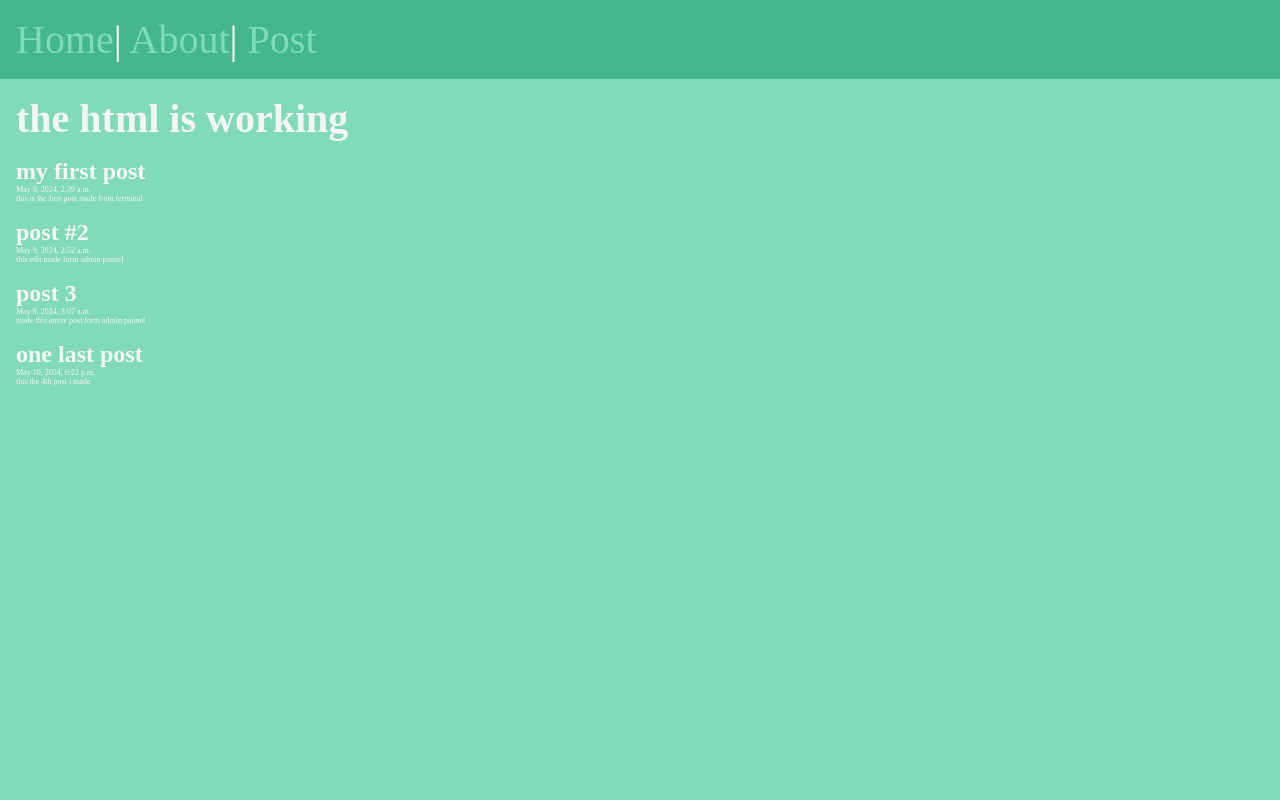
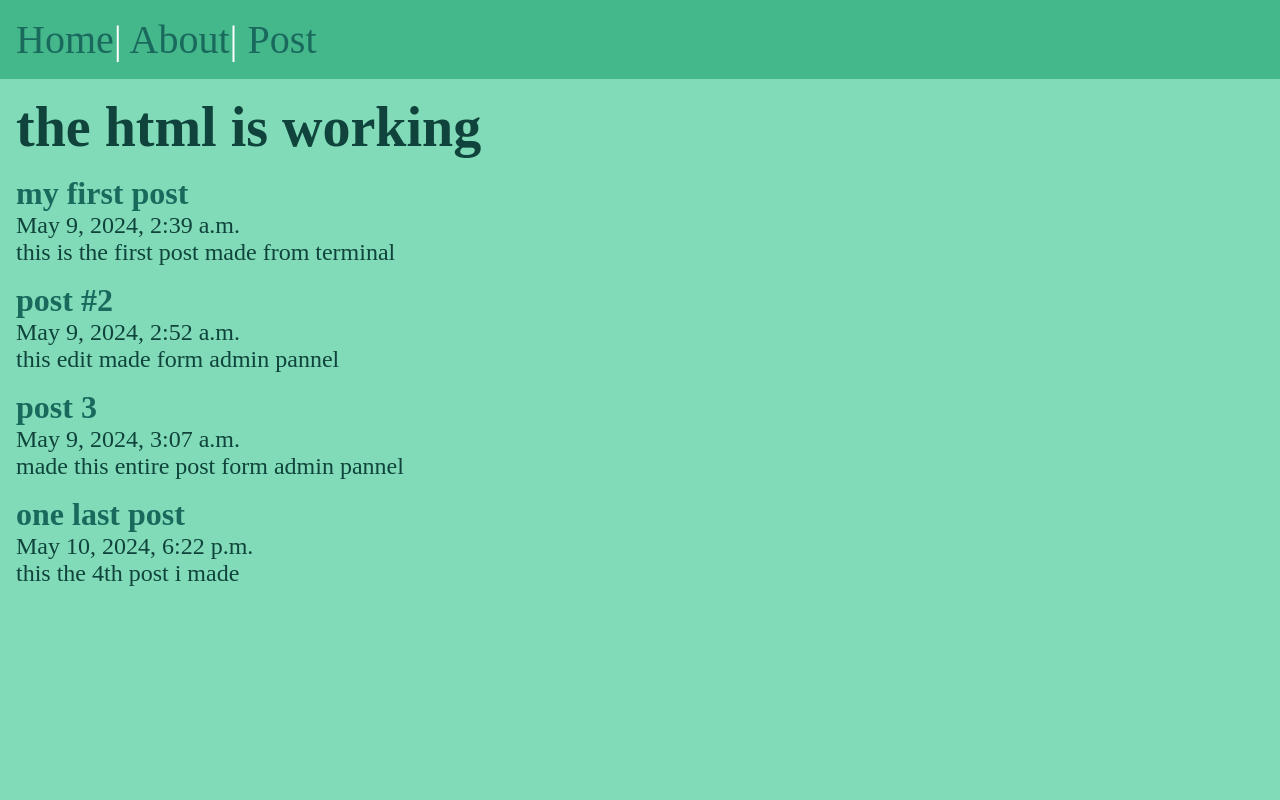
Before and after one commit to DiegoTRW/firstweb, a Django app: page /post/ in a window 1280 px wide. Run offline with Django 5.2, Linux system fonts and the light colour scheme; data comes from the database, SQL or seed files in the repository; both versions use the stored data as it was after the commit.

Commit message:
trying an failing

```diff
--- a/pyweb/commands.txt
+++ b/pyweb/commands.txt
@@ -7,7 +7,7 @@ C:\Users\Diego\OneDrive\my_code\weblearn2\webenv\Scripts>
 cd webenv\Scripts
 .\activate
 
-C:\Users\Diego\OneDrive\my_code\weblearn2\webenv\web2\learingweb\pyweb>
+C:\Users\Diego\OneDrive\my_code\weblearn2\web2\learingweb\pyweb>
 python manage.py runserver
 python manage.py startapp posts
 python manage.py shell
--- a/pyweb/posts/templates/post_/post_list.html
+++ b/pyweb/posts/templates/post_/post_list.html
@@ -7,7 +7,11 @@
   <h1>the html is working</h1>
   {% for post in posts %}
   <article class ="postdata">
-    <h2>{{ post.title }}</h2>
+    <h2>
+      <a class="slug" href = "{% url 'page' slug=post.slug%}">
+        {{ post.title }}
+      </a>
+    </h2>
     <p>{{ post.date }}</p>
     <p>{{ post.body }}</p>
   </article>
--- a/pyweb/posts/urls.py
+++ b/pyweb/posts/urls.py
@@ -3,5 +3,6 @@ from django.urls import path
 from . import views
 
 urlpatterns = [
-    path('',views.post_list_v),
+    path('',views.post_list_v,name="post"),
+    path('<slug:slug>',views.post_page,name="page")
 ]
--- a/pyweb/posts/views.py
+++ b/pyweb/posts/views.py
@@ -1,7 +1,12 @@
 
 from django.shortcuts import render
 from .models import Post
+from django.http import HttpResponse
 
 def post_list_v(request):
     posts = Post.objects.all()
     return render(request, 'post_/post_list.html', {'posts': posts})
+
+
+def post_page(request,slug):
+    return HttpResponse(slug)
--- a/pyweb/static/css/style.css
+++ b/pyweb/static/css/style.css
@@ -7,7 +7,7 @@
 body {
     min-height: 100vh;
     background-color: #81dbb8;
-    color: whitesmoke;
+    color: rgb(15, 67, 59);
     font-size: 3rem;
 }
 
@@ -28,19 +28,19 @@ section {
     gap: 1rem;
 }
 h1 {
-    font-size: 2.5rem
+    font-size: 3.5rem
 }
 h2 {
-    font-size: 1.5rem;
+    font-size: 2rem;
 }
 
 p {
-    font-size: .5rem;
+    font-size: 1.5rem;
 }
 
 a {
     text-decoration: none;
-    color: #81dbb8;
+    color: rgb(25, 105, 93);
 }
 
 a:hover {
--- a/pyweb/templates/basic.html
+++ b/pyweb/templates/basic.html
@@ -10,7 +10,8 @@
   </head>
   <body>
     <nav>
-      <a href="/">Home</a>| <a href="/about">About</a>| <a href="/post">Post</a>
+      <a href="/">Home</a>| <a href="/about">About</a>|
+      <a href="{% url 'post' %}">Post</a>
     </nav>
     <main>{% block upper_descritipon %} top descritipon {% endblock %}</main>
   </body>
```
Also changed, not shown: pyweb/db.sqlite3.
